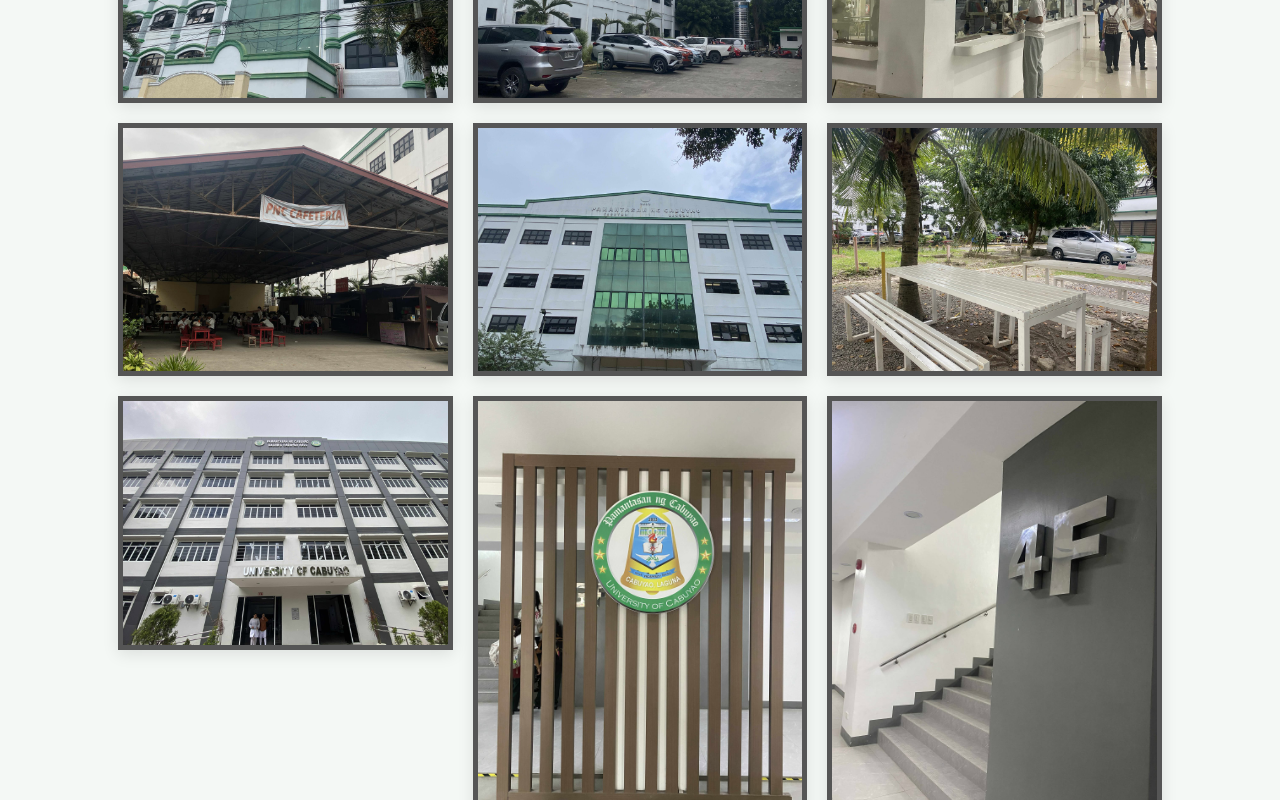
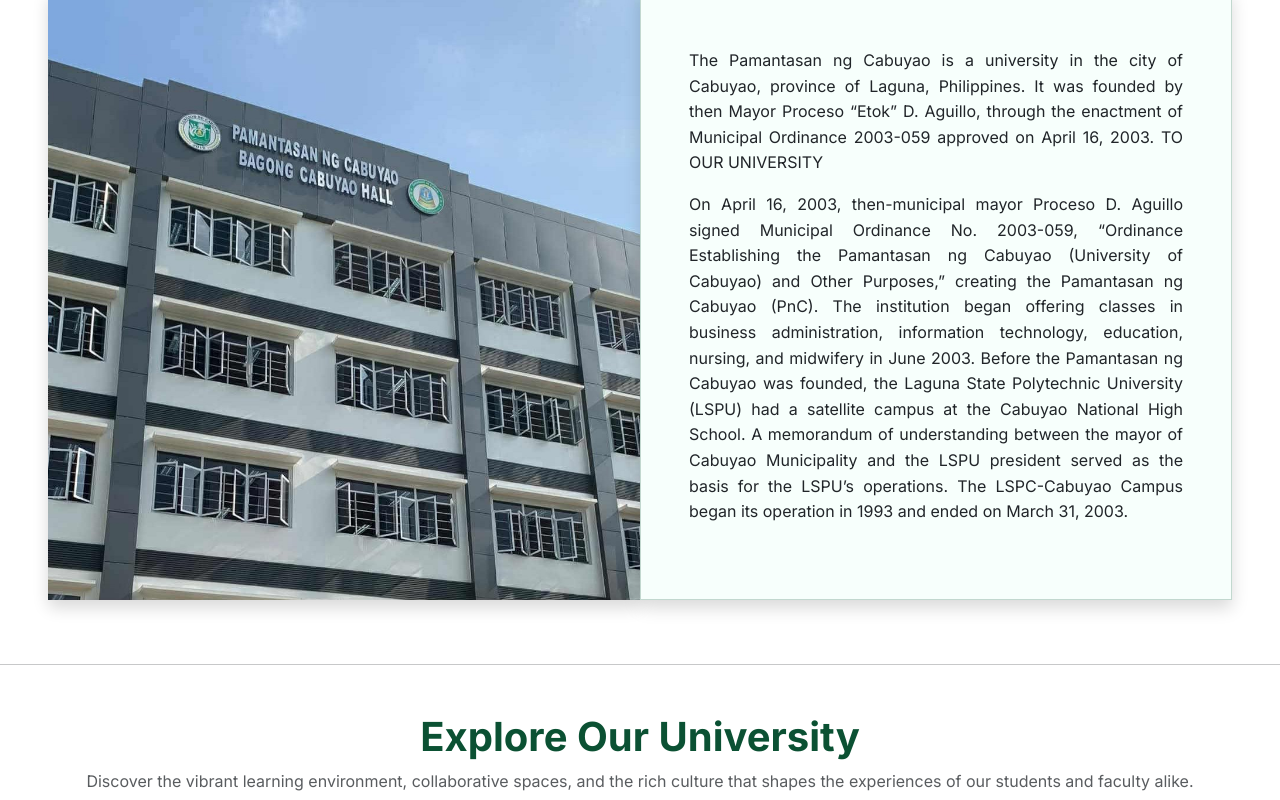
Before and after one commit to miriammulawin/GR-6-LAB2, a React (Vite) app: page /gallery in a window 1280 px wide. Shown: the part 280-1080 px from the top of the page. Built offline with nearby package versions, Linux system fonts and the light colour scheme.

Commit message:
fix layout gallery

```diff
--- a/src/Gallery.jsx
+++ b/src/Gallery.jsx
@@ -1,3 +1,5 @@
+import pncimg1 from "./images/pncimg1.jpg";
+import p from "./images/pamantasan.png";
 import pngG01 from "./images/Gallery/pncGallery01.jpg";
 import pngG02 from "./images/Gallery/pncGallery02.jpg";
 import pngG03 from "./images/Gallery/pncGallery03.jpg";
@@ -14,26 +16,92 @@
 import pngG14 from "./images/Gallery/pncGallery14.jpg";
 import pngG15 from "./images/Gallery/pncGallery15.jpg";
 
+function Gallery() {
+   const images = [
+     pngG01,
+     pngG02,
+     pngG03,
+     pngG04,
+     pngG05,
+     pngG06,
+     pngG07,
+     pngG08,
+     pngG09,
+     pngG10,
+     pngG11,
+     pngG12,
+     pngG13,
+     pngG14,
+     pngG15,
+   ];
+  return (
+    <>
+      <div className="gallery px-5 mt-4 text-center">
+        <img src={p} alt="" />
+      </div>
 
-function Gallery() {
-  // If want to add more photos, just add a new photo down in the array/list
-  const images = [
-    pngG01, pngG02, pngG03, pngG04, pngG05,
-    pngG06, pngG07, pngG08, pngG09, pngG10,
-    pngG11, pngG12, pngG13, pngG14, pngG15,
-  ];
+      <div className="photo-container py-4 px-5">
+        <div className="row g-0">
+          <div className="col-md-6">
+            <div className="photo card h-100 border-0 shadow">
+              <img src={pncimg1} alt="" />
+            </div>
+          </div>
 
-  return (
-    // With Lazy Loading
-    // Where the images will load...
-    // This gets the image from the array
-    <div className="gallery-container">
-      {images.map((src, index) => (
-        <div className="gallery-item" key={index}>
-          <img src={src} alt={`PNC Gallery ${index + 1}`} loading="lazy" />
+          <div className="col-md-6">
+            <div className="caption card h-100 rounded-0 shadow">
+              <div className="card-body px-5 py-5">
+                <p>
+                  The Pamantasan ng Cabuyao is a university in the city of
+                  Cabuyao, province of Laguna, Philippines. It was founded by
+                  then Mayor Proceso “Etok” D. Aguillo, through the enactment of
+                  Municipal Ordinance 2003-059 approved on April 16, 2003. TO
+                  OUR UNIVERSITY
+                </p>
+
+                <p>
+                  On April 16, 2003, then-municipal mayor Proceso D. Aguillo
+                  signed Municipal Ordinance No. 2003-059, “Ordinance
+                  Establishing the Pamantasan ng Cabuyao (University of Cabuyao)
+                  and Other Purposes,” creating the Pamantasan ng Cabuyao (PnC).
+                  The institution began offering classes in business
+                  administration, information technology, education, nursing,
+                  and midwifery in June 2003. Before the Pamantasan ng Cabuyao
+                  was founded, the Laguna State Polytechnic University (LSPU)
+                  had a satellite campus at the Cabuyao National High School. A
+                  memorandum of understanding between the mayor of Cabuyao
+                  Municipality and the LSPU president served as the basis for
+                  the LSPU’s operations. The LSPC-Cabuyao Campus began its
+                  operation in 1993 and ended on March 31, 2003.
+                </p>
+              </div>
+            </div>
+          </div>
         </div>
-      ))}
-    </div>
+      </div>
+      <br />
+      <hr />
+
+      <div className="gallery px-5  mb-3 text-center">
+        <h1 className="fw-bold mb-2 mt-5">Explore Our University</h1>
+        <p className="mb-5 text-muted ">
+          Discover the vibrant learning environment, collaborative spaces, and
+          the rich culture that shapes the experiences of our students and
+          faculty alike.
+        </p>
+      </div>
+
+      <div className="gallery-container px-5 mt-5">
+        {images.map((src, index) => (
+          <div className="gallery-item" key={index}>
+            <img src={src} alt={`PNC Gallery ${index + 1}`} loading="lazy" />
+          </div>
+        ))}
+      </div>
+
+
+    </>
   );
 }
+
 export default Gallery;
--- a/src/Home.jsx
+++ b/src/Home.jsx
@@ -170,15 +170,7 @@
       </div>
 
 
-      <footer className="footer  text-white py-3 mt-5">
-        <div className="container text-center">
 
-          <h5 className="fw-bold mt-3">Pamantasan ng Cabuyao</h5>
-          <p className="small ">
-            Brgy. Banay-Banay, City of Cabuyao, Laguna, Philippines
-          </p>
-        </div>
-      </footer>
     </>
   );
 }
--- a/src/index.css
+++ b/src/index.css
@@ -283,56 +283,61 @@
 }
 
 
+.photo-container .row {
+  display: flex;
+  gap: 0;
+
+}
 
 
-/* ===================== */
-/* GALLERY PAGE STYLES   */
-/* ===================== */
+
+.photo img {
+  width: 100%;
+  height: 100%;
+  object-fit: cover;
+}
+
+.caption.card {
+  border-radius: 0 !important;
+  background-color: #f7fffc;
+  text-align: justify;
+  line-height: 1.6;
+  font-weight: 800px;
+}
+
+.photo{
+  width: 100%;
+}
+
+.gallery img{
+  width: 50%;
+}
+
+.gallery h1{
+    color: #0b5133;
+}
 .gallery-container {
   display: flex;
   flex-wrap: wrap;
-  justify-content: center;
-  align-items: flex-start;
-  gap: 20px;
-  padding: 40px 20px;
-  background-color: #f4f8f5;
-  min-height: 100vh;
-  box-sizing: border-box;
+  gap: 2rem;
 }
+
 .gallery-item {
-  flex: 1 1 calc(27% - 20px);
-  max-width: 27%;
+  flex: 1 1 calc(50% - 1rem);
+  min-width: 250px;
+  border: 2px solid #082c1c7b;
+  border-radius: 10px;
   overflow: hidden;
-  border: 5px solid #555;
-  box-shadow: 0 4px 15px rgba(0, 0, 0, 0.1);
-  background-color: #ffffff;
-  transition: transform 0.3s ease, box-shadow 0.3s ease;
+  box-shadow: 10px 5px 15px rgba(0, 0, 0, 0.2);
+  transition: transform 0.3s;
 }
-/* HOVER EFFECT */
-.gallery-item:hover {
-  transform: scale(1.06);
-  box-shadow: 0 6px 20px rgba(0, 0, 0, 0.2);
-  border-color: #333;
-  border-radius: 10px;
-}
-/* BASE IMAGE */
+
 .gallery-item img {
   width: 100%;
-  height: auto;
-  display: block;
+  height: 400px;
   object-fit: cover;
 }
-/* ====================== */
-/* RESPONSIVE MEDIA */
-@media (max-width: 992px) {
-  .gallery-item {
-    flex: 1 1 calc(40% - 20px);
-    max-width: 40%;
-  }
+
+.gallery-item:hover {
+  transform: scale(1.03);
 }
-@media (max-width: 600px) {
-  .gallery-item {
-    flex: 1 1 100%;
-    max-width: 100%;
-  }
-}
```
Also changed, not shown: src/images/pncimg1.jpg (added).
